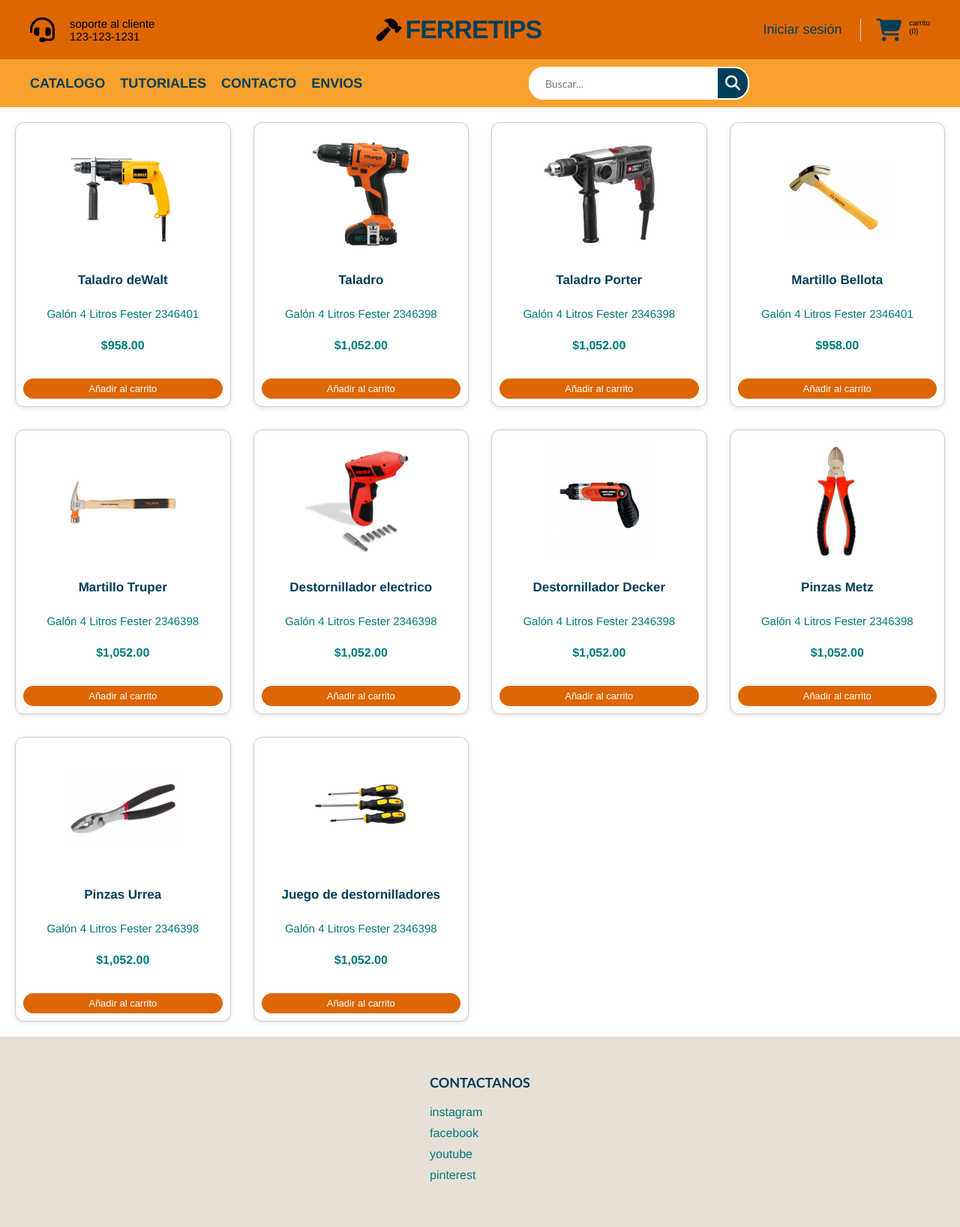
After one commit to EduardoReyesC/FerreTips, a Flask app: page /herramientas in a window 1280 px wide. The commit adds this page. Shown: the whole page at 75% size. Run offline with Flask 3, Linux system fonts and the light colour scheme; some libraries are stand-ins or nearby versions.

Commit message:
Iniciar sesion

```diff
--- a/server.py
+++ b/server.py
@@ -1,10 +1,17 @@
-from flask import Flask, render_template, request
+from flask import Flask, render_template, request, url_for, session
 
 app = Flask(__name__)
 
-@app.route('/catalogo')
+
+@app.route('/herramientas')
+def herramientas():
+    return render_template('herramientas.html')
+
+@app.route("/catalogo")
 def catalogo():
-    return render_template('catalogo.html')
+    usuario = session.get("usuario")  # Por ejemplo
+    return render_template("catalogo.html", usuario=usuario)
+
 
 @app.route("/")
 def index():
--- a/static/estilocatalogo.css
+++ b/static/estilocatalogo.css
@@ -19,10 +19,11 @@
   .menuizq ul {
     list-style: none;
     padding: 0;
+
   }
 
   .menuizq li {
-    font-size: 1.5rem;
+    font-size: 1.8rem;
     padding: 0.8rem 0;
     border-bottom: 1px solid #eee;
     cursor: pointer;
@@ -30,7 +31,9 @@
     justify-content: space-between;
     align-items: center;
   }
-
+  .menuizq a{
+    color: #003f5a;
+  }
   .menuizq li::after {
     content: '›';
     color: orange;
@@ -68,12 +71,12 @@
 
   .producto h2 {
     color: #003f5a;
-    font-size: 16px;
+    font-size: 17px;
     margin: 10px 0 5px;
   }
 
   .producto .descripcion {
-    font-size: 14px;
+    font-size: 15px;
     color:  #007a7b;
     margin-bottom: 5px;
   }
@@ -81,7 +84,7 @@
   .producto .precio {
     color:  #007a7b;
     font-weight: bold;
-    font-size: 15px;
+    font-size: 16px;
   }
 
   .producto button {
@@ -97,3 +100,11 @@
   .producto button:hover {
     background-color: #b00000;
   }
+
+.herramientas {
+  flex: 1;
+  display: grid;
+  grid-template-columns: repeat(auto-fill, minmax(230px, 1fr));
+  gap: 3rem;
+  padding: 2rem;
+}
--- a/static/estiloheader.css
+++ b/static/estiloheader.css
@@ -62,12 +62,20 @@ html{
     cursor: pointer;
 }
 
-.container-user .fa-user{
-    font-size: 3rem;
+.login-link, .user-name {
+    font-size: 1.8rem;
     color: #003f5a;
     padding-right: 2.5rem;
     border-right: 1px solid #e2e2e2;
+    text-decoration: none;
+    display: flex;
+    align-items: center;
 }
+
+.user-name {
+    font-weight: bold;
+}
+
 
 .container-user .fa-cart-shopping{
     font-size: 3rem;
--- a/templates/base.html
+++ b/templates/base.html
@@ -4,9 +4,9 @@
     <meta charset="UTF-8">
     <meta name="viewport" content="width=device-width, initial-scale=1.0">
     <title>FERRETIPS</title>
-    <link rel="stylesheet" href="static/estiloheader.css">
-    <link rel="stylesheet" href="static/style.css">
-    <link rel="stylesheet" href="static/estilocatalogo.css">
+    <link rel="stylesheet" href="{{ url_for('static', filename='estilocatalogo.css') }}">
+    <link rel="stylesheet" href="{{ url_for('static', filename='style.css') }}">
+    <link rel="stylesheet" href="{{ url_for('static', filename='estiloheader.css') }}">
 
 </head>
 <body>
@@ -25,7 +25,11 @@
             <h1 class="logo"><a href="/">FERRETIPS</a></h1>
         </div>
         <div class="container-user">
-            <i class="fa-solid fa-user"></i>
+        {% if usuario %}
+            <span class="user-name">{{ usuario }}</span>
+        {% else %}
+            <a href="/login" class="login-link">Iniciar sesión</a>
+        {% endif %}
             <i class="fa-solid fa-cart-shopping"></i>
             <div class="content-shopping-cart">
                  <span class="text"> carrito</span>
@@ -54,6 +58,7 @@
 </header>
 
 {% block contenido %}
+
  {% endblock %}
     <footer class="footer">
         <div class="footer-content container">
--- /dev/null
+++ b/templates/herramientas.html
@@ -0,0 +1,106 @@
+{% extends "base.html" %}
+
+{% block titulo %}
+herramientas
+{% endblock %}
+{% block contenido %}
+
+
+<main class="contenedor">
+<section class="herramientas">
+        <div class="producto">
+            <img src="static/imagenes/taladro-deWalt.png" alt="Producto" />
+            <h2>Taladro deWalt</h2>
+            <p class="descripcion">Galón 4 Litros Fester 2346401</p>
+            <p class="precio">$958.00</p>
+            <button>Añadir al carrito</button>
+          </div>
+
+          <div class="producto">
+            <img src="static/imagenes/taladro.jpg" alt="Producto" />
+            <h2>Taladro</h2>
+            <p class="descripcion">Galón 4 Litros Fester 2346398</p>
+            <p class="precio">$1,052.00</p>
+            <button>Añadir al carrito</button>
+          </div>
+          <div class="producto">
+            <img src="static/imagenes/taladro-Porter.jpg" alt="Producto" />
+            <h2>Taladro Porter</h2>
+            <p class="descripcion">Galón 4 Litros Fester 2346398</p>
+            <p class="precio">$1,052.00</p>
+            <button>Añadir al carrito</button>
+          </div>
+
+          <div class="producto">
+              <img src="static/imagenes/martillo.jpeg" alt="Producto" />
+              <h2>Martillo Bellota</h2>
+              <p class="descripcion">Galón 4 Litros Fester 2346401</p>
+              <p class="precio">$958.00</p>
+              <button>Añadir al carrito</button>
+            </div>
+
+            <div class="producto">
+                <img src="static/imagenes/martillo2.jpg" alt="Producto" />
+                <h2>Martillo Truper </h2>
+                <p class="descripcion">Galón 4 Litros Fester 2346398</p>
+                <p class="precio">$1,052.00</p>
+                <button>Añadir al carrito</button>
+              </div>
+
+          <div class="producto">
+                <img src="static/imagenes/destornillador-electrico.png" alt="Producto" />
+                <h2>Destornillador electrico</h2>
+                <p class="descripcion">Galón 4 Litros Fester 2346398</p>
+                <p class="precio">$1,052.00</p>
+                <button>Añadir al carrito</button>
+         </div>
+
+
+            <div class="producto">
+              <img src="static/imagenes/atornilladores-black-decker.jpg" alt="Producto" />
+              <h2>Destornillador Decker</h2>
+              <p class="descripcion">Galón 4 Litros Fester 2346398</p>
+              <p class="precio">$1,052.00</p>
+              <button>Añadir al carrito</button>
+            </div>
+            <div class="producto">
+              <img src="static/imagenes/pinza-metz.jpg" alt="Producto" />
+              <h2>Pinzas Metz</h2>
+              <p class="descripcion">Galón 4 Litros Fester 2346398</p>
+              <p class="precio">$1,052.00</p>
+              <button>Añadir al carrito</button>
+            </div>
+
+            <div class="producto">
+              <img src="static/imagenes/pinzas-urrea.jpg" alt="Producto" />
+              <h2>Pinzas Urrea</h2>
+              <p class="descripcion">Galón 4 Litros Fester 2346398</p>
+              <p class="precio">$1,052.00</p>
+              <button>Añadir al carrito</button>
+            </div>
+
+            <div class="producto">
+              <img src="static/imagenes/juego-destornilladores.jpg" alt="Producto" />
+              <h2>Juego de destornilladores</h2>
+              <p class="descripcion">Galón 4 Litros Fester 2346398</p>
+              <p class="precio">$1,052.00</p>
+              <button>Añadir al carrito</button>
+            </div>
+
+  </section>
+</main>
+{% endblock %}
+
+
+
+
+
+
+
+
+
+
+
+
+
+----------------------------
```
Also changed, not shown: templates/catalogo.html (+17 -24 lines), static/imagenes/destornillador-electrico.png (added), static/imagenes/juego-destornilladores.jpg (added), static/imagenes/martillo2.jpg (added), static/imagenes/pinza-metz.jpg (added), static/imagenes/pinzas-urrea.jpg (added), static/imagenes/taladro-Porter.jpg (added), static/imagenes/taladro-deWalt.png (added), static/imagenes/taladro.jpg (added).
